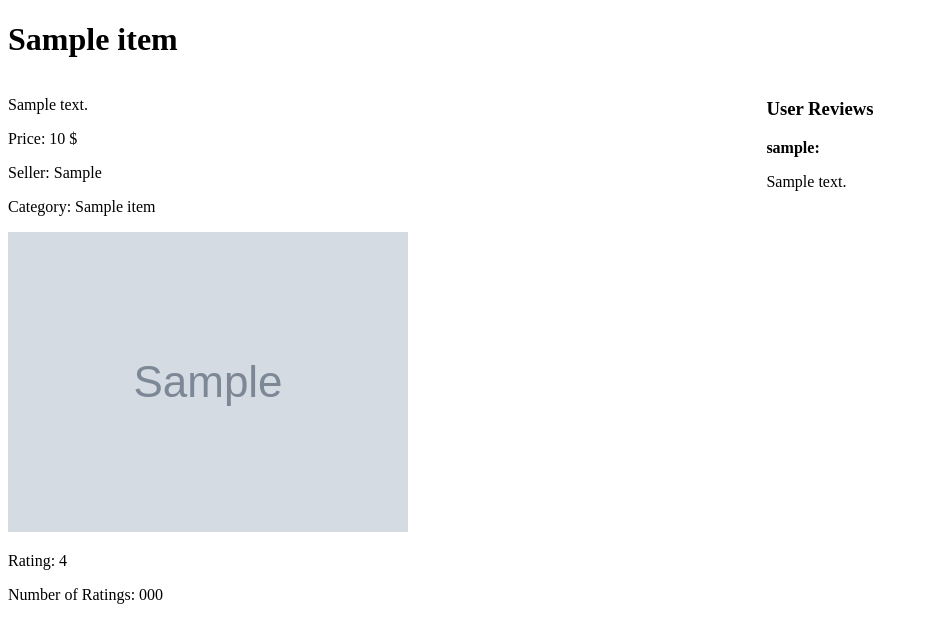
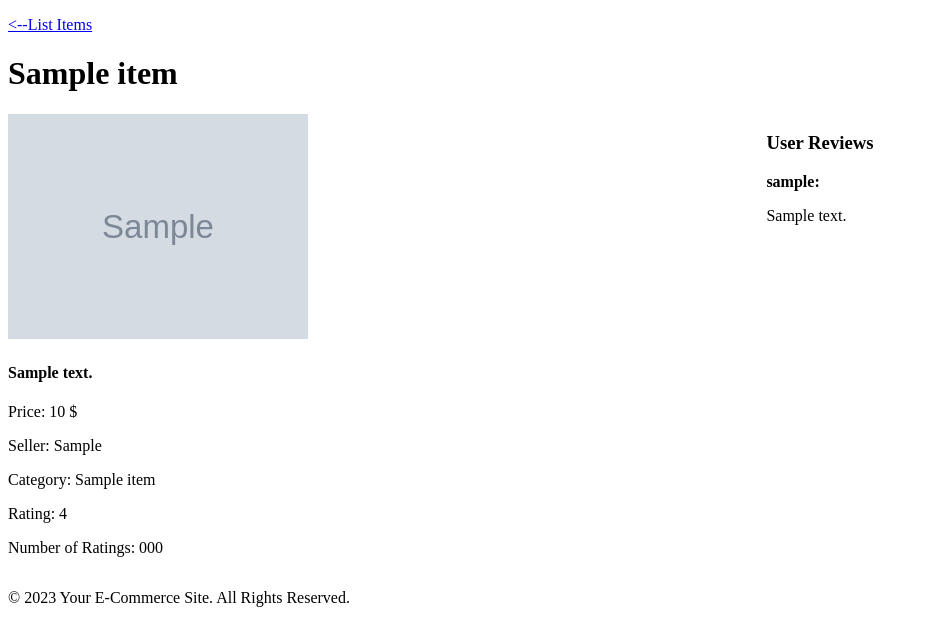
Before and after one commit to bugramatik/e-commerce-cloud-computing, a Flask app: template app/templates/item_details.html in a window 1280 px wide. Shown: the part 98-720 px from the top of the page, without its empty margins (0-928 px from the left). Run offline with Flask 3, Linux system fonts and the light colour scheme; the template is opened without the code that fills it: most values are stand-ins (such as "Sample title", 1, 10 or a date in 2020); grey boxes marked "Sample" are stand-in pictures; parts of the project's set-up code (start-up, migrations or seed data) failed here and were passed over.

Commit message:
Small fixes

```diff
--- a/app/templates/item_details.html
+++ b/app/templates/item_details.html
@@ -1,14 +1,17 @@
 {% extends "base.html" %}
 
 {% block content %}
+    <p></p>
+    <a href="/list_items.html" class="btn"> <--List Items </a>
+
     <h1>{{ item.name }}</h1>
     <div style="display: flex;">
         <div class="item" style="width: 60%;">
-            <p>{{ item.description }}</p>
+            <img src="{{ item.image_url }}" alt="{{ item.name }}" style="max-width: 300px; max-height: 300px;">
+            <h4><p>{{ item.description }}</p></h4>
             <p>Price: {{ item.price }} $</p>
             <p>Seller: {{ users_dict[item.seller] }}</p>
             <p>Category: {{ item.category_name }}</p>
-            <img src="{{ item.image_url }}" alt="{{ item.name }}">
             <p>Rating: {{ item.rating }}</p>
             <p>Number of Ratings: {{ item.number_of_rates}}</p>
             {% if item.category_name == 'Clothing' %}
--- a/app/templates/list_items.html
+++ b/app/templates/list_items.html
@@ -7,17 +7,19 @@
             <li>
         <div class="item">
             <h2><a href="{{ url_for('item_details', item_id=item['_id']) }}">{{ item.name }}</a></h2>
-            <p>{{ item.description }}</p>
+            <h4><p>{{ item.description }}</p></h4>
             <p>Price: {{ item.price }} $</p>
             <p>Seller: {{ users_dict[item.seller]}}</p>
             <p>Category: {{item.category_name}}</p>
-            <img src="{{ item.image_url }}" alt="{{ item.name }}">
+            <img src="{{ item.image_url }}" alt="{{ item.name }}" style="max-width: 300px; max-height: 300px;" >
 
             {% if item.category_name == 'Clothing' %}
                 <p>Size: {{ item.details.size }}</p>
                 <p>Colour: {{ item.details.colour }}</p>
             {% elif item.category_name in ['Computer Components','Monitors']%}
                 <p>Spec: {{ item.details.spec }}</p>
+            {% else %}
+                <p></p>
             {% endif %}
             {% if session['is_admin'] %}
                 <td><a href="{{ url_for('delete_item', item_id=item['_id']) }}">Remove Item</a></td>
```
